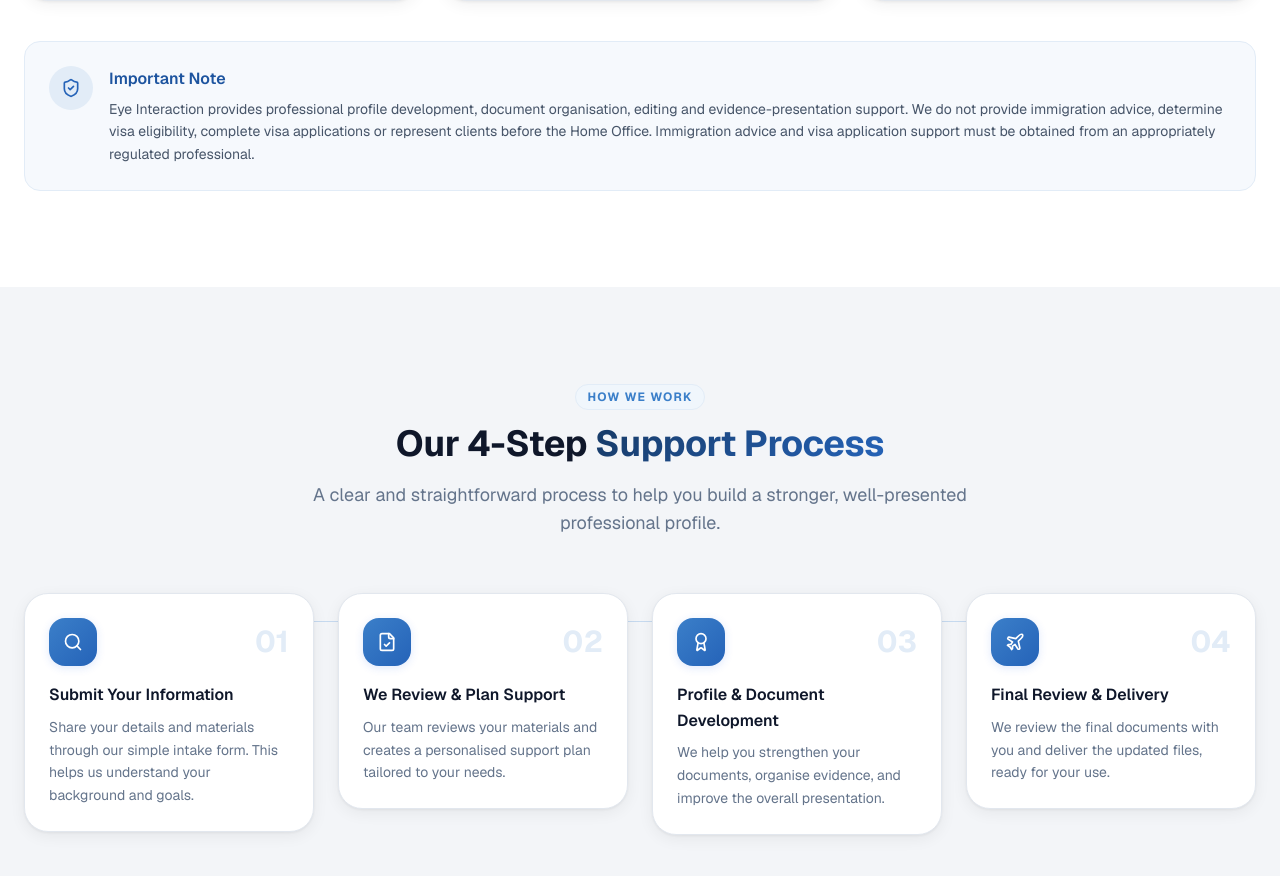
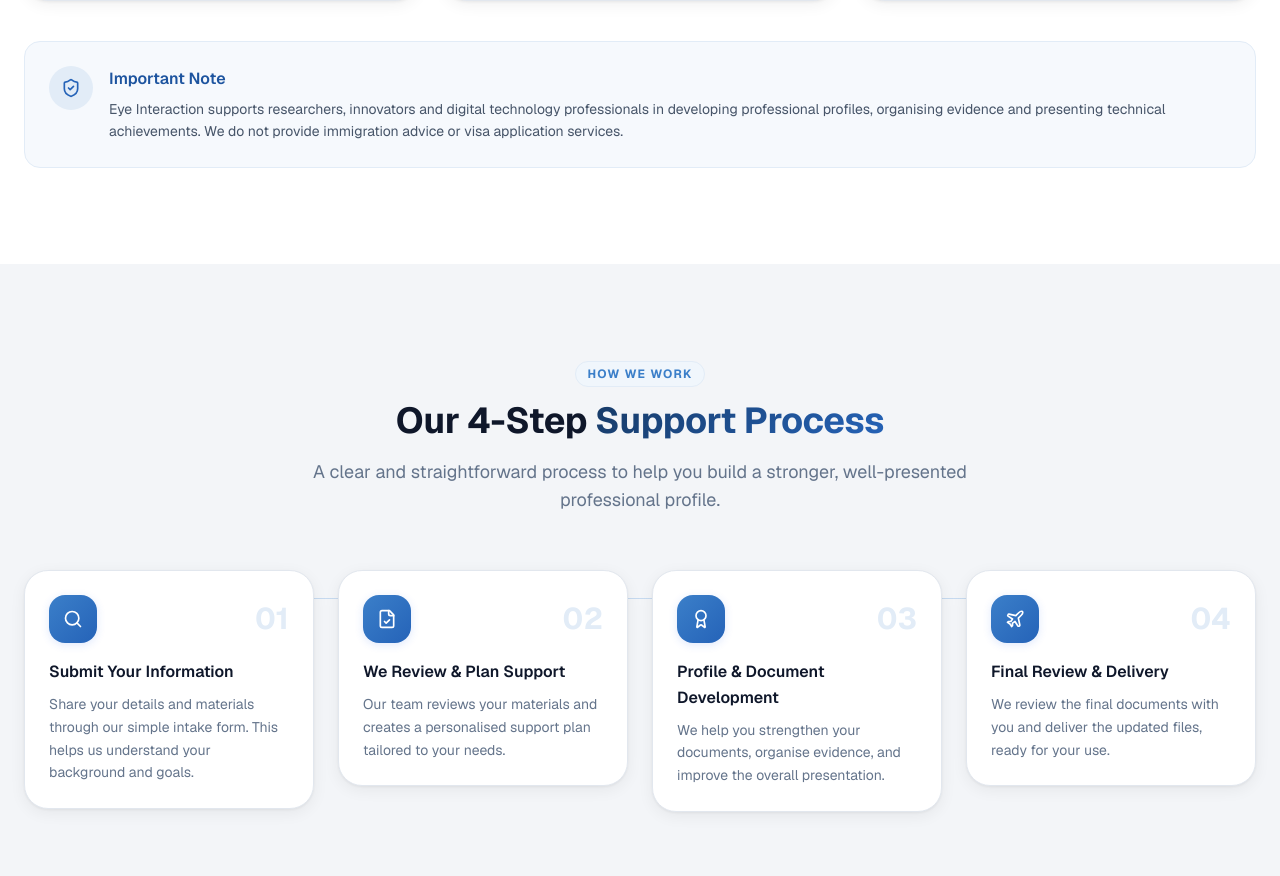
Before and after one commit to irfanahmeduk/eyeinteraction_v1, a Next.js app: page / in a window 1280 px wide. Shown: the part 1580-2456 px from the top of the page. Built offline with nearby package versions, Linux system fonts and the light colour scheme.

Commit message:
add fixes

```diff
--- a/src/components/sections/ServicesSection.jsx
+++ b/src/components/sections/ServicesSection.jsx
@@ -85,9 +85,8 @@ export function ServicesSection() {
                 delay: i * 0.1,
                 ease: [0.22, 1, 0.36, 1],
               }}
-              className={`card p-7 group relative overflow-hidden ${
-                service.featured ? "ring-2 ring-brand-500 ring-offset-2" : ""
-              }`}
+              className={`card p-7 group relative overflow-hidden ${service.featured ? "ring-2 ring-brand-500 ring-offset-2" : ""
+                }`}
             >
               {/* Popular badge */}
               {service.featured && (
@@ -142,12 +141,7 @@ export function ServicesSection() {
           <div>
             <h4 className="text-brand-700 font-semibold mb-1.5">Important Note</h4>
             <p className="text-sm text-slate-600 leading-relaxed">
-              Eye Interaction provides professional profile development, document
-              organisation, editing and evidence-presentation support. We do not provide
-              immigration advice, determine visa eligibility, complete visa applications
-              or represent clients before the Home Office. Immigration advice and visa
-              application support must be obtained from an appropriately regulated
-              professional.
+              Eye Interaction supports researchers, innovators and digital technology professionals in developing professional profiles, organising evidence and presenting technical achievements. We do not provide immigration advice or visa application services.
             </p>
           </div>
         </div>
```
